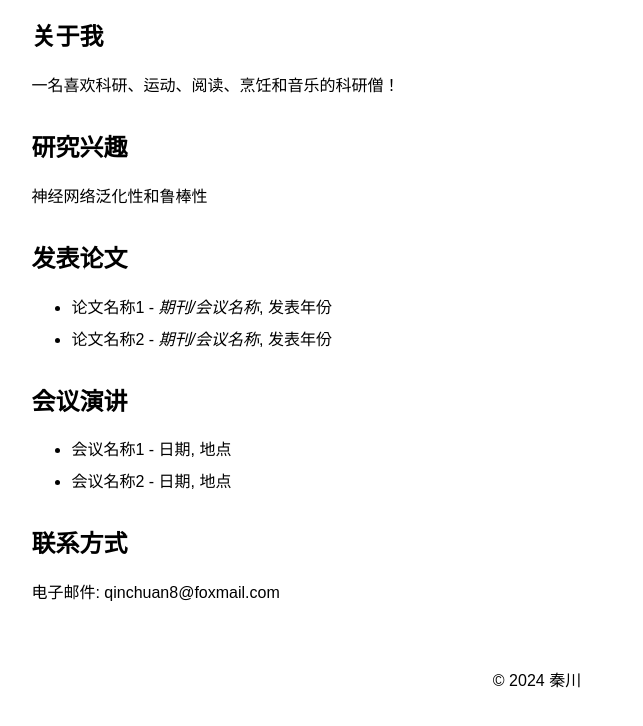
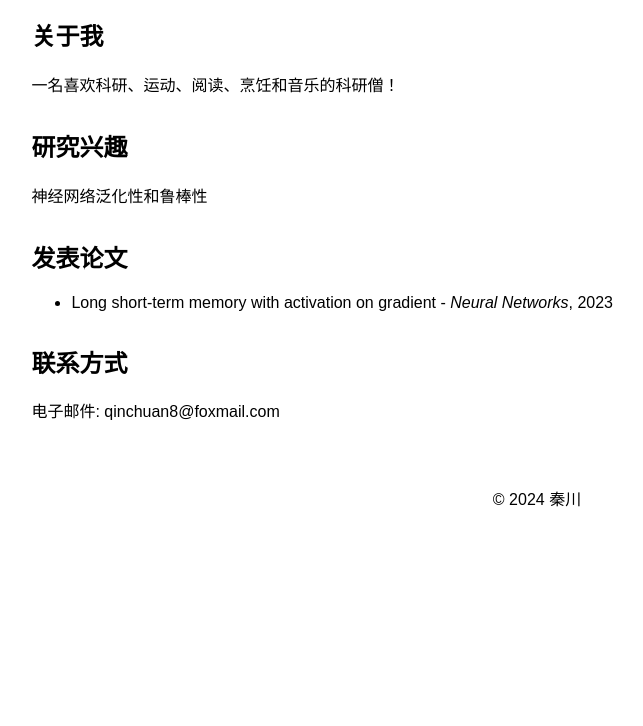
Before and after one commit to chuanqin8/chuanqin8.github.io, a plain HTML site: page index.html in a window 1280 px wide. Shown: the part 342-1068 px from the top of the page, without its empty margins (103-746 px from the left). After the commit the page ends 892 px from the top, so only its background shows below. Drawn offline with Linux system fonts and the light colour scheme.

Commit message:
Update index.html

```diff
--- a/index.html
+++ b/index.html
@@ -48,18 +48,7 @@
         <section>
             <h2>发表论文</h2>
             <ul class="publications">
-                <li>论文名称1 - <em>期刊/会议名称</em>, 发表年份</li>
-                <li>论文名称2 - <em>期刊/会议名称</em>, 发表年份</li>
-                <!-- 添加更多论文 -->
-            </ul>
-        </section>
-
-        <section>
-            <h2>会议演讲</h2>
-            <ul class="conferences">
-                <li>会议名称1 - 日期, 地点</li>
-                <li>会议名称2 - 日期, 地点</li>
-                <!-- 添加更多会议 -->
+                <li>Long short-term memory with activation on gradient - <em>Neural Networks</em>, 2023</li>
             </ul>
         </section>
 
```
